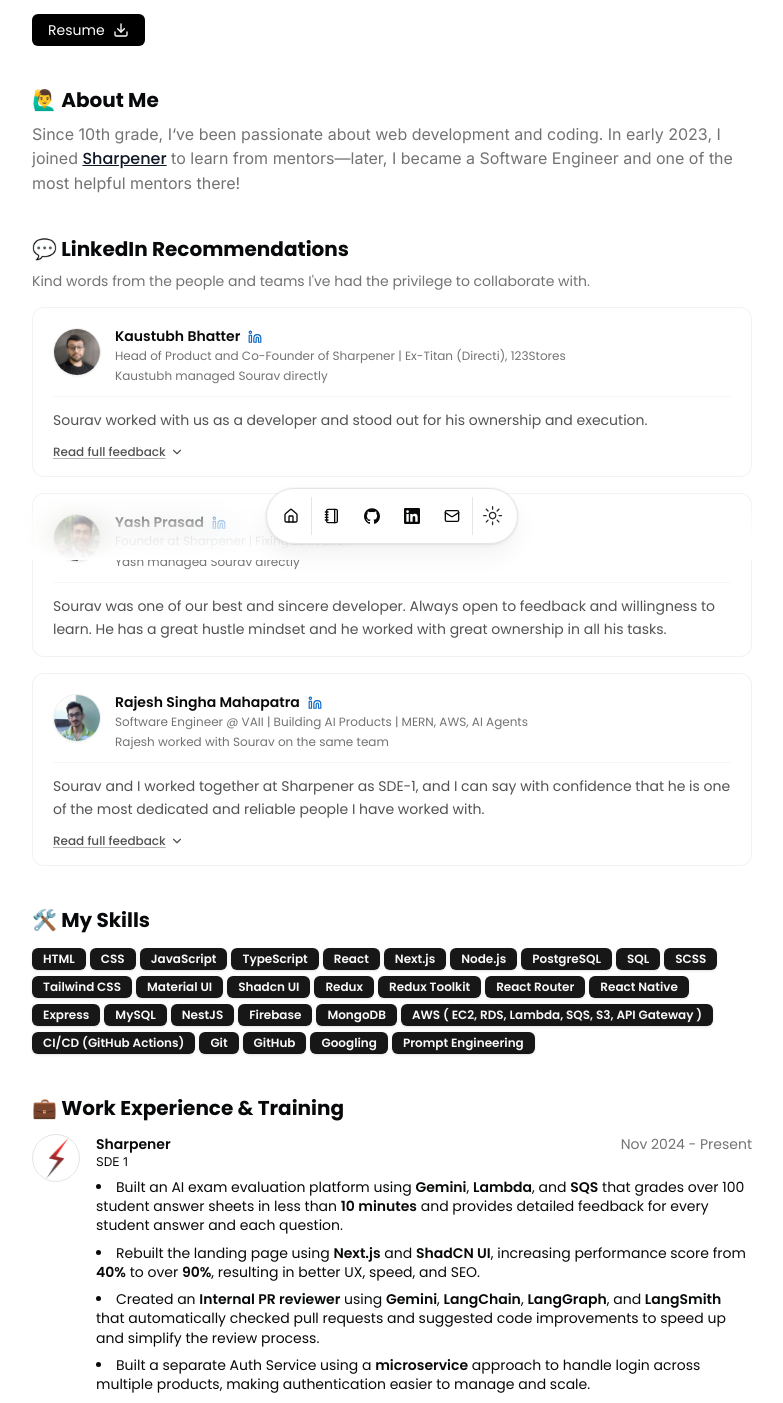
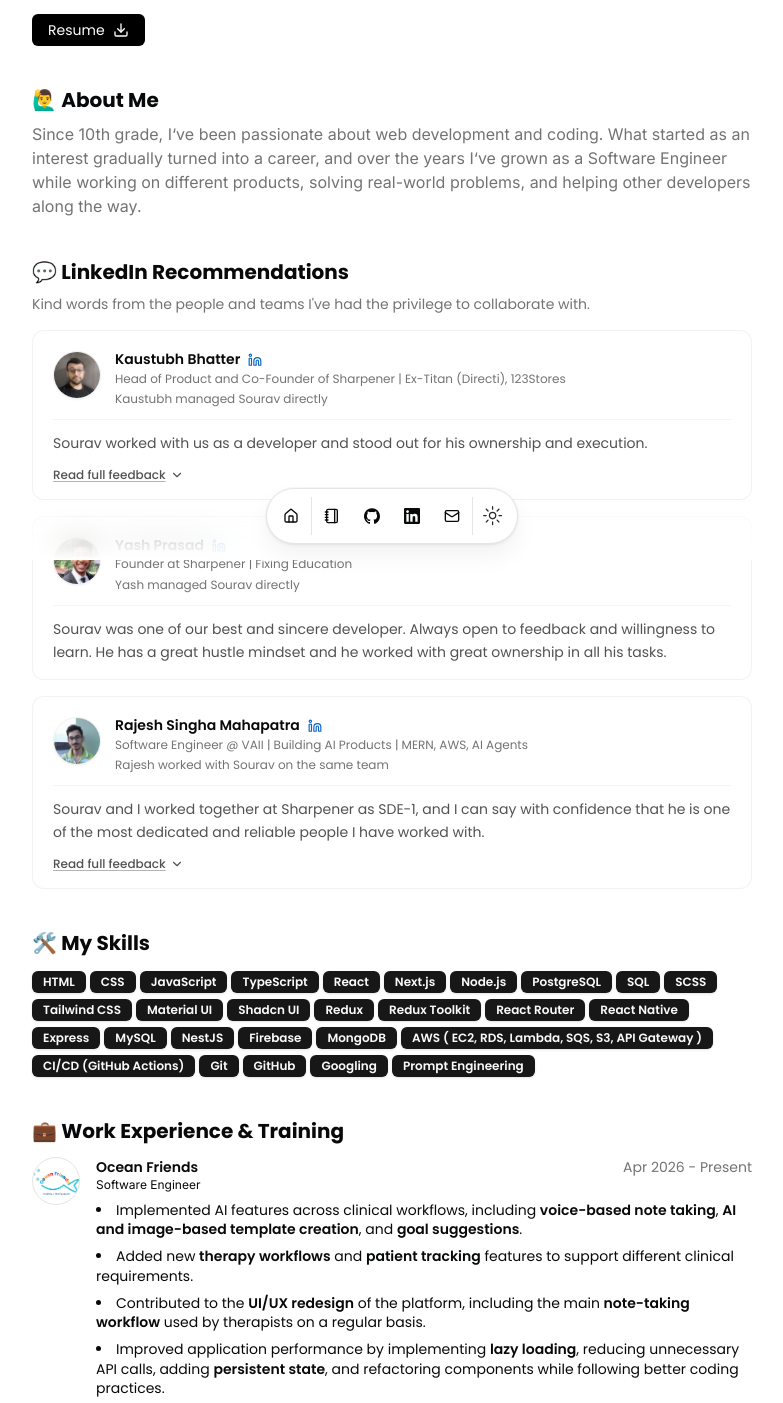
Before and after one commit to sourav0809/new-portfolio, a Next.js app: page / in a window 1280 px wide. Shown: the part 240-1643 px from the top of the page, without its empty margins (248-1031 px from the left). Built offline with nearby package versions, Linux system fonts and the light colour scheme.

Commit message:
Refactor code structure for improved readability and maintainability

```diff
--- a/package.json
+++ b/package.json
@@ -24,7 +24,7 @@
     "motion": "^12.4.2",
     "next": "14.2.4",
     "next-themes": "^0.3.0",
-    "pnpm": "^10.18.3",
+    "pnpm": "^10.34.5",
     "react": "^18",
     "react-dom": "^18",
     "react-markdown": "^9.0.1",
--- a/src/components/resume-card.tsx
+++ b/src/components/resume-card.tsx
@@ -47,6 +47,15 @@ const boldify = (text: string) => {
     "API Gateway",
     "Bento Grid Layout",
     "25+",
+    "voice-based note taking",
+    "AI and image-based template creation",
+    "goal suggestions",
+    "therapy workflows",
+    "patient tracking",
+    "UI/UX redesign",
+    "note-taking workflow",
+    "lazy loading",
+    "persistent state",
   ];
 
   let result = text;
--- a/src/data/resume.tsx
+++ b/src/data/resume.tsx
@@ -12,12 +12,10 @@ export const DATA = {
   summary: (
     <p className="text-base prose max-w-full text-pretty font-sans text-muted-foreground dark:prose-invert mt-2">
       Since 10th grade, I&lsquo;ve been passionate about web development and
-      coding. In early 2023, I joined{" "}
-      <a href="https://www.sharpener.tech/" target="_blank">
-        Sharpener
-      </a>{" "}
-      to learn from mentors—later, I became a Software Engineer and one of the
-      most helpful mentors there!
+      coding. What started as an interest gradually turned into a career, and
+      over the years I&lsquo;ve grown as a Software Engineer while working on
+      different products, solving real-world problems, and helping other
+      developers along the way.
     </p>
   ),
   avatarUrl: "/me.jpeg",
@@ -89,6 +87,21 @@ export const DATA = {
 
   work: [
     {
+      company: "Ocean Friends",
+      href: "https://oceanfriends.ai",
+      badges: [],
+      location: "Remote",
+      title: "Software Engineer",
+      logoUrl: "/oceanFriendsLogo.png",
+      start: "Apr 2026",
+      end: "Present",
+      description: `
+              • Implemented AI features across clinical workflows, including voice-based note taking, AI and image-based template creation, and goal suggestions.
+              • Added new therapy workflows and patient tracking features to support different clinical requirements.
+              • Contributed to the UI/UX redesign of the platform, including the main note-taking workflow used by therapists on a regular basis.
+              • Improved application performance by implementing lazy loading, reducing unnecessary API calls, adding persistent state, and refactoring components while following better coding practices.`,
+    },
+    {
       company: "Sharpener",
       href: "https://www.sharpener.tech/",
       badges: [],
@@ -96,7 +109,7 @@ export const DATA = {
       title: "SDE 1",
       logoUrl: "/sharpenerLogo.png",
       start: "Nov 2024",
-      end: "Present",
+      end: "Mar 2026",
       description: `
               • Built an AI exam evaluation platform using Gemini, Lambda, and SQS that grades over 100 student answer sheets in less than 10 minutes and provides detailed feedback for every student answer and each question.
               • Rebuilt the landing page using Next.js and ShadCN UI, increasing performance score from 40% to over 90%, resulting in better UX, speed, and SEO.
```
Also changed, not shown: public/oceanFriendsLogo.png (added), 1 other file (tests, documents, lock files or other folders).
